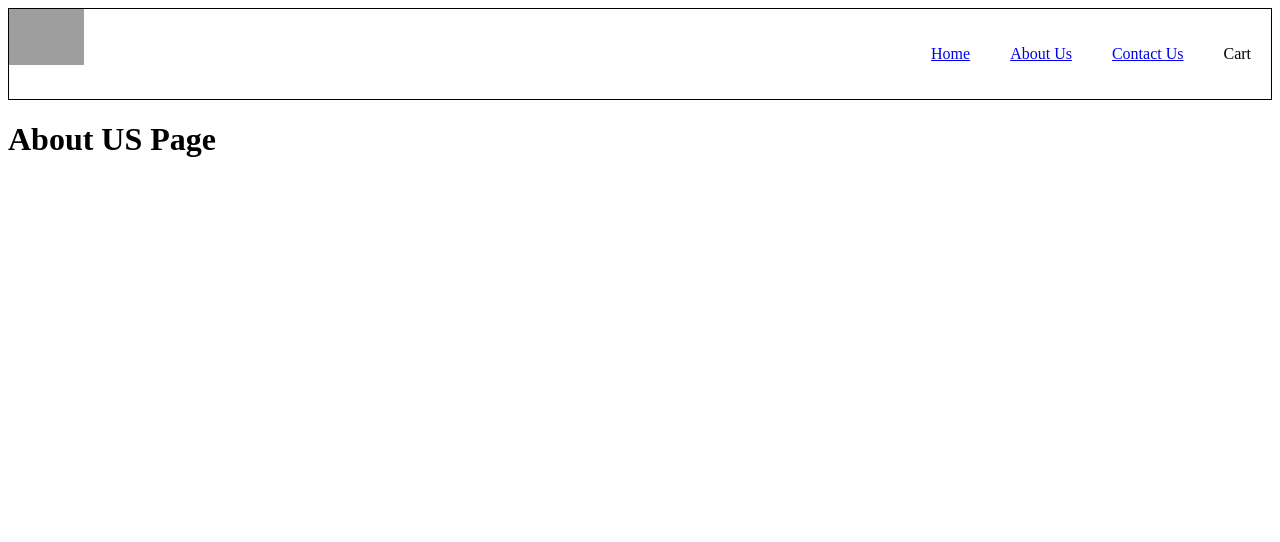
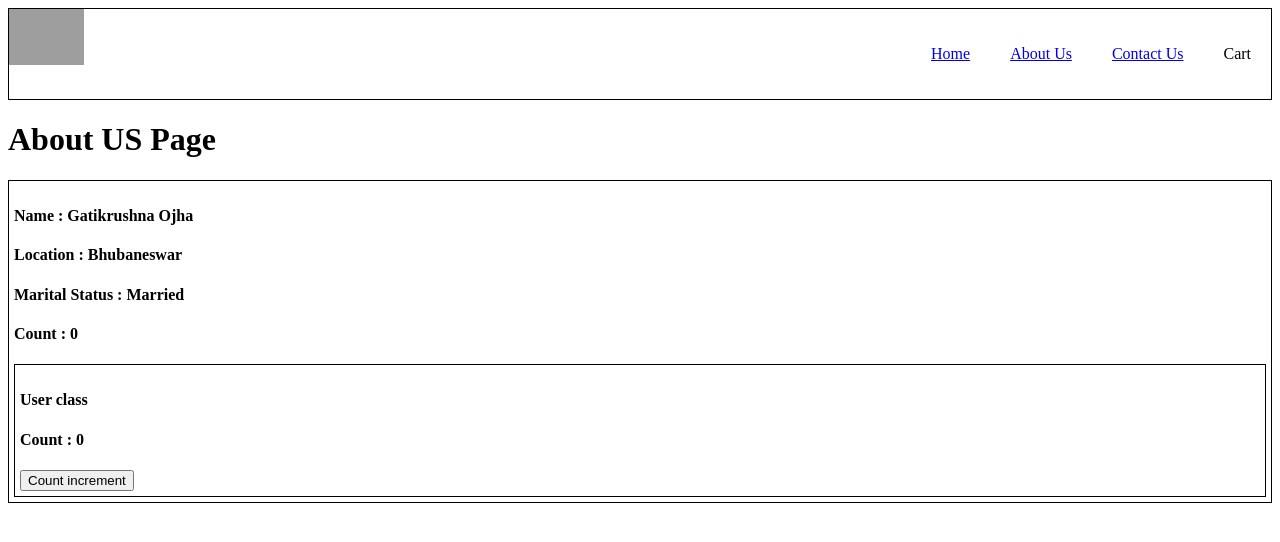
Before and after one commit to gatikrushna911/react-demo, a React (Vite) app: page /about in a window 1280 px wide. Shown: the top 542 px of the page. Built offline with nearby package versions, Linux system fonts and the light colour scheme; grey boxes are pictures that could not be loaded.

Commit message:
let get Classy

```diff
--- a/index.css
+++ b/index.css
@@ -37,3 +37,12 @@
 .filter-alt {
   padding: 10px;
 }
+.user-alt {
+  border: 1px solid black;
+  padding: 5px;
+}
+.user-class-alt {
+  border: 1px solid black;
+  margin-top: 5px;
+  padding: 5px;
+}
--- a/src/components/AboutUS.js
+++ b/src/components/AboutUS.js
@@ -1,7 +1,10 @@
+import User from "./User";
+import UserClass from "./UserClass";
 const AboutUS = () => {
   return (
     <div>
       <h1>About US Page</h1>
+      <User />
     </div>
   );
 };
--- /dev/null
+++ b/src/components/User.js
@@ -0,0 +1,32 @@
+import React from "react";
+import UserClass from "./UserClass";
+
+class User extends React.Component {
+  constructor(props) {
+    super(props);
+    this.state = {
+      count: 0,
+    };
+    console.log("Parent Constructor");
+  }
+  componentDidMount() {
+    console.log("Parent componentDidMount");
+  }
+  componentDidUpdate() {
+    console.log("Parent componentDidUpdate");
+  }
+  render() {
+    console.log("Parent Render");
+    return (
+      <div className="user-alt">
+        <h4>Name : Gatikrushna Ojha</h4>
+        <h4>Location : Bhubaneswar</h4>
+        <h4>Marital Status : Married</h4>
+        <h4>Count : {this.state.count}</h4>
+        <UserClass name="Child 1"></UserClass>
+      </div>
+    );
+  }
+}
+
+export default User;
--- /dev/null
+++ b/src/components/UserClass.js
@@ -0,0 +1,35 @@
+import React from "react";
+class UserClass extends React.Component {
+  constructor(props) {
+    super(props);
+    this.state = {
+      count: 0,
+    };
+    console.log(this.props.name + " Constructor");
+  }
+  componentDidMount() {
+    console.log(this.props.name + " componentDidMount");
+  }
+
+  render() {
+    const { count } = this.state;
+    console.log(this.props.name + " render");
+    return (
+      <div className="user-class-alt">
+        <h4>User class </h4>
+        <h4>Count : {count}</h4>
+        <button
+          type="button"
+          onClick={() => {
+            this.setState({
+              count: this.state.count + 1,
+            });
+          }}
+        >
+          Count increment
+        </button>
+      </div>
+    );
+  }
+}
+export default UserClass;
```
